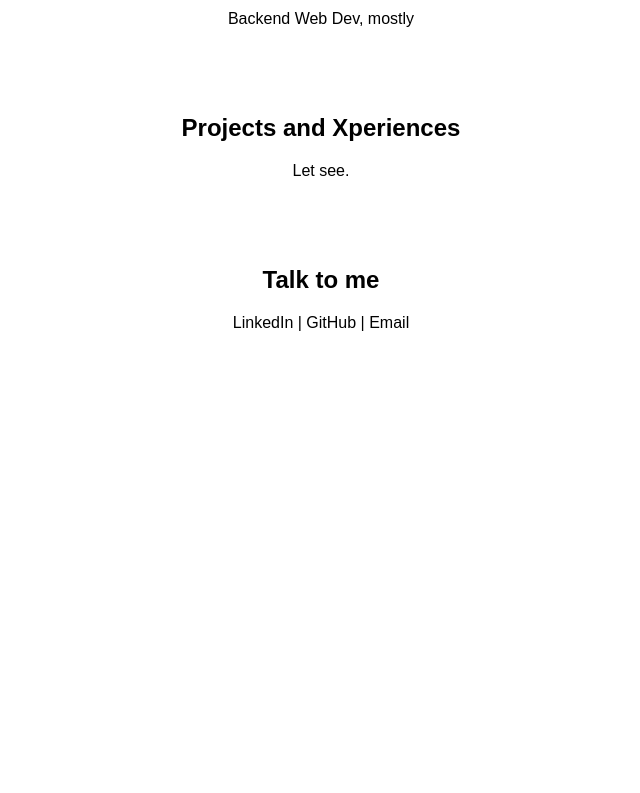
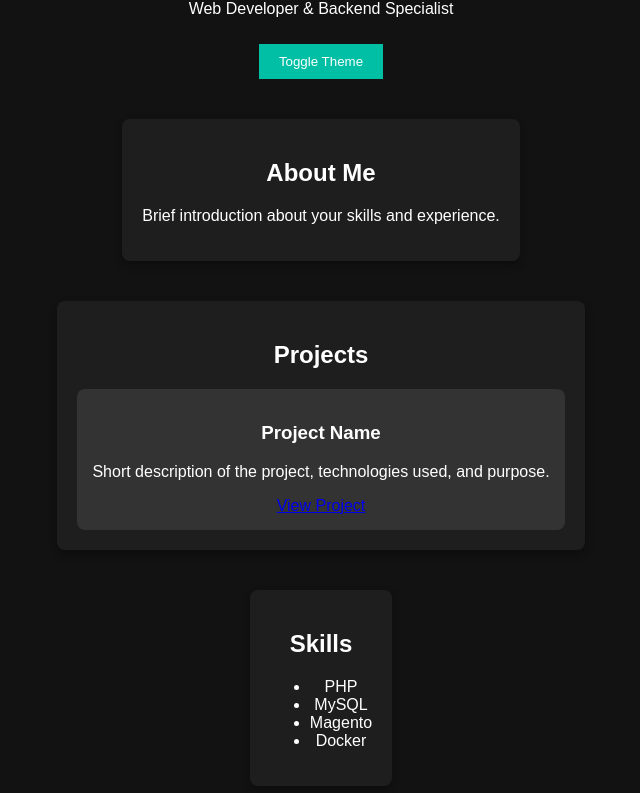
Before and after one commit to alexisbanda/alexisbanda, a plain HTML site: page index.html in a window 1280 px wide. Shown: the part 100-893 px from the top of the page, without its empty margins (319-959 px from the left). Before the commit the page ends 800 px from the top, so only its background shows below. Drawn offline with Linux system fonts and the light colour scheme.

Commit message:
Second version
Two drops of style

```diff
--- a/index.html
+++ b/index.html
@@ -1,34 +1,45 @@
+
 <!DOCTYPE html>
-<html lang="es">
+<html lang="en">
 <head>
     <meta charset="UTF-8">
     <meta name="viewport" content="width=device-width, initial-scale=1.0">
-    <title>Christian Banda's Porfolio</title>
-    <style>
-        body {
-            font-family: Arial, sans-serif;
-            margin: 0;
-            padding: 0;
-            text-align: center;
-        }
-        header, section {
-            padding: 20px;
-            margin: 10px;
-        }
-    </style>
+    <title>My Professional Portfolio</title>
+    <link rel="stylesheet" href="styles.css">
 </head>
 <body>
     <header>
-        <h1>Hi, this is Christian</h1>
-        <p>Backend Web Dev, mostly</p>
+        <h1>Hello, I'm [Your Name]</h1>
+        <p>Web Developer & Backend Specialist</p>
+        <button id="theme-toggle">Toggle Theme</button>
     </header>
-    <section>
-        <h2>Projects and Xperiences</h2>
-        <p>Let see.</p>
+    <section id="about">
+        <h2>About Me</h2>
+        <p>Brief introduction about your skills and experience.</p>
     </section>
-    <section>
-        <h2>Talk to me</h2>
+    <section id="projects">
+        <h2>Projects</h2>
+        <div class="project-grid">
+            <div class="project-card">
+                <h3>Project Name</h3>
+                <p>Short description of the project, technologies used, and purpose.</p>
+                <a href="https://link-to-project.com" target="_blank">View Project</a>
+            </div>
+        </div>
+    </section>
+    <section id="skills">
+        <h2>Skills</h2>
+        <ul>
+            <li>PHP</li>
+            <li>MySQL</li>
+            <li>Magento</li>
+            <li>Docker</li>
+        </ul>
+    </section>
+    <section id="contact">
+        <h2>Contact</h2>
         <p>LinkedIn | GitHub | Email</p>
     </section>
+    <script src="scripts.js"></script>
 </body>
 </html>
--- /dev/null
+++ b/scripts.js
@@ -0,0 +1,7 @@
+
+const themeToggle = document.getElementById('theme-toggle');
+const body = document.body;
+
+themeToggle.addEventListener('click', () => {
+    body.classList.toggle('light-theme');
+});
--- /dev/null
+++ b/styles.css
@@ -0,0 +1,68 @@
+
+:root {
+    --background-color: #121212;
+    --text-color: #ffffff;
+    --accent-color: #00bfa5;
+}
+
+body {
+    font-family: Arial, sans-serif;
+    margin: 0;
+    padding: 0;
+    background-color: var(--background-color);
+    color: var(--text-color);
+    display: flex;
+    flex-direction: column;
+    align-items: center;
+    text-align: center;
+}
+
+header {
+    padding: 20px;
+}
+
+#theme-toggle {
+    margin-top: 10px;
+    padding: 10px 20px;
+    background-color: var(--accent-color);
+    color: var(--text-color);
+    border: none;
+    cursor: pointer;
+}
+
+#theme-toggle:hover {
+    background-color: #00796b;
+}
+
+section {
+    margin: 20px;
+    padding: 20px;
+    max-width: 800px;
+    border-radius: 8px;
+    background-color: #1e1e1e;
+    box-shadow: 0 4px 8px rgba(0, 0, 0, 0.3);
+}
+
+.project-grid {
+    display: grid;
+    grid-template-columns: repeat(auto-fit, minmax(200px, 1fr));
+    gap: 20px;
+}
+
+.project-card {
+    padding: 15px;
+    background-color: #333;
+    border-radius: 8px;
+    transition: transform 0.3s ease;
+}
+
+.project-card:hover {
+    transform: scale(1.05);
+    box-shadow: 0 6px 12px rgba(0, 191, 165, 0.5);
+}
+
+.light-theme {
+    --background-color: #f5f5f5;
+    --text-color: #121212;
+    --accent-color: #00796b;
+}
```
